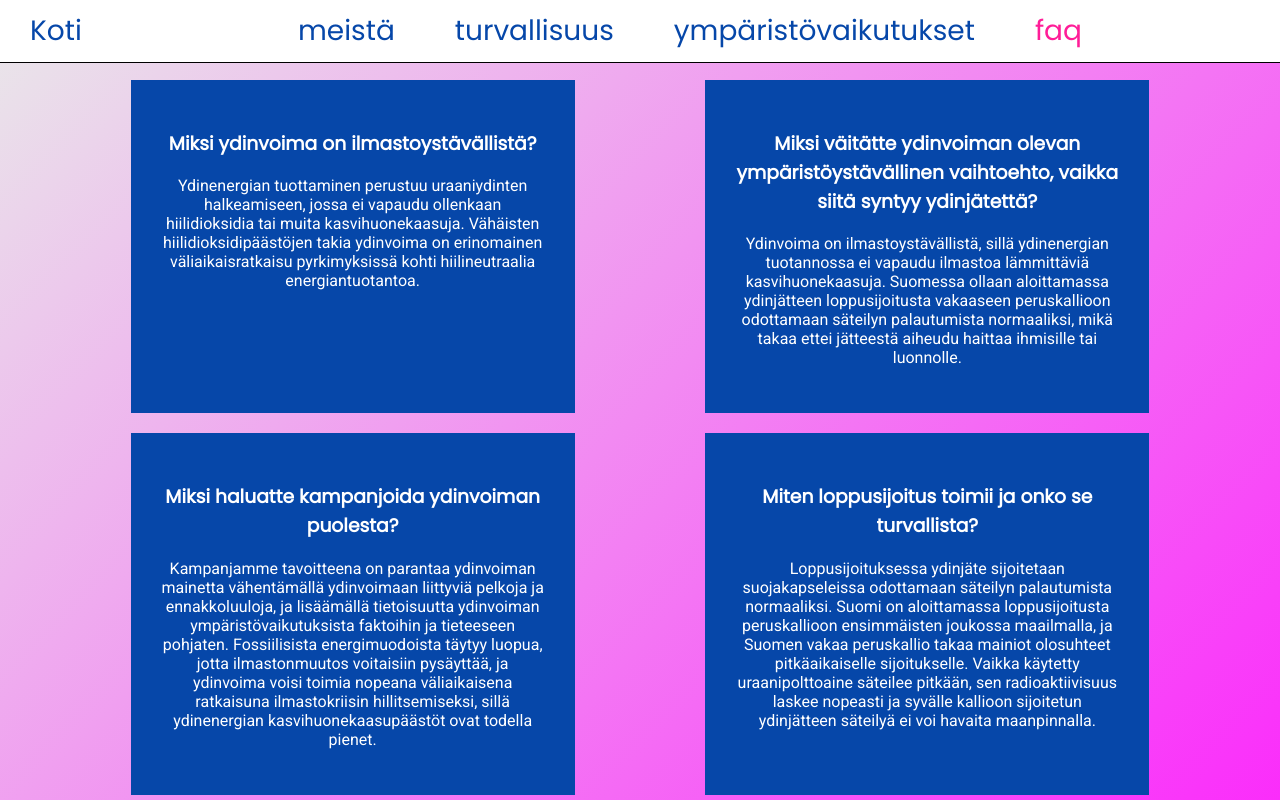
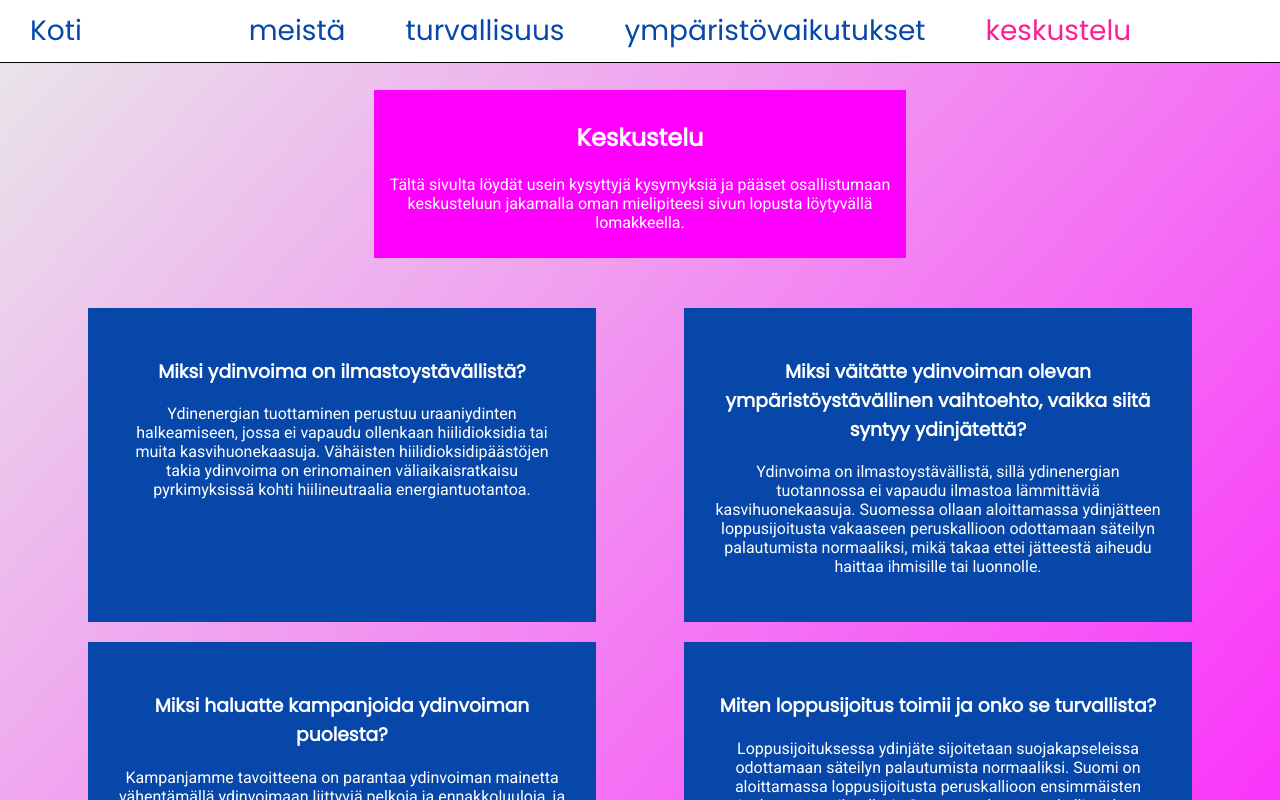
Before and after one commit to pyrysepp/vdmwebsovellus, a React (Create React App) app: page /faq in a window 1280 px wide. Shown: the top 800 px of the page. Built offline with nearby package versions, Linux system fonts and the light colour scheme.

Commit message:
keskustelu-osio lisätty, pientä css-säätöä

```diff
--- a/src/components/Faq.css
+++ b/src/components/Faq.css
@@ -18,10 +18,28 @@
 .answer-container {
     text-align: center;
     padding: 30px;
-    width: 30%;
+    width: 35%;
     background-color: #0647A9;
     color: white;
     margin-top: 20px;
+}
+
+.faq-header-container {
+
+    width: 100%;
+    display: flex;
+    justify-content: center;
+    align-items: center;
+
+}
+
+.faq-header {
+    background-color: fuchsia;
+    width: 40%;
+    margin: 30px;
+    padding: 10px;
+    color: white;
+    text-align: center;
 }
 
 @media only screen and (max-width: 1230px) {
--- a/src/components/Faq.js
+++ b/src/components/Faq.js
@@ -6,6 +6,16 @@ const Faq = () => {
 
     return(
         <div className="backround-container">
+            <div className="faq-header-container">
+                <div className="faq-header">
+                    <h2>
+                        Keskustelu
+                    </h2>
+                    <p>
+                        Tältä sivulta löydät usein kysyttyjä kysymyksiä ja pääset osallistumaan keskusteluun jakamalla oman mielipiteesi sivun lopusta löytyvällä lomakkeella.
+                    </p>
+                </div>
+            </div>
             <div className="faq-container">
                 <div className="answer-container">
                     <h3>
--- a/src/components/Home.css
+++ b/src/components/Home.css
@@ -46,7 +46,7 @@ header {
     display: flex;
     justify-content: center;
     background: rgb(107,80,60);
-background: linear-gradient(180deg, rgba(107,80,60,1) 0%, rgba(184,140,91,1) 67%, rgba(138,126,150,1) 100%);
+    background: linear-gradient(180deg, rgba(107,80,60,1) 0%, rgba(184,140,91,1) 67%, rgba(138,126,150,1) 100%);
 }
 .video-container {
     margin-top: 100px;
--- a/src/components/Navbar.js
+++ b/src/components/Navbar.js
@@ -14,7 +14,7 @@ const Navbar = () => {
             <li><NavLink to="/meistä" className="navlink" activeClassName="navlink-active">meistä</NavLink></li>
             <li><NavLink to="/turvallisuus" className="navlink" activeClassName="navlink-active">turvallisuus</NavLink></li>
             <li><NavLink to="/ympäristövaikutukset" className="navlink" activeClassName="navlink-active">ympäristövaikutukset</NavLink></li>
-            <li><NavLink to="/faq" className="navlink" activeClassName="navlink-active">faq</NavLink></li>
+            <li><NavLink to="/faq" className="navlink" activeClassName="navlink-active">keskustelu</NavLink></li>
         </ul>
     </nav>
     )
--- a/src/components/SwitchContainer.js
+++ b/src/components/SwitchContainer.js
@@ -43,7 +43,6 @@ const SwitchContainer = ({location}) => {
                 <Switch location={location}>
                     <Route path="/meistä">
                         <About />
-                        <CommentSection />
                     </Route>
                     <Route path="/turvallisuus">
                         <Turvallisuus />
@@ -53,6 +52,7 @@ const SwitchContainer = ({location}) => {
                     </Route>
                     <Route path="/faq">
                         <Faq />
+                        <CommentSection />
                     </Route>
                     <Route path="/">
                         <Home />
--- a/src/components/commentsection/CommentSection.css
+++ b/src/components/commentsection/CommentSection.css
@@ -60,6 +60,7 @@ form {
     flex-direction: column;
     justify-content: center;
     align-items: center;
+    background-image: linear-gradient(to top right,#e9e9e9, fuchsia);
 }
 .inputfield {
     text-align: center;
@@ -81,7 +82,7 @@ form {
     color: white;
 }
 textarea {
-    font-size: 1.3em;
+    font-size: 1.0em;
     font-family: 'Roboto';
     padding: 10px;
     outline: none;
```
